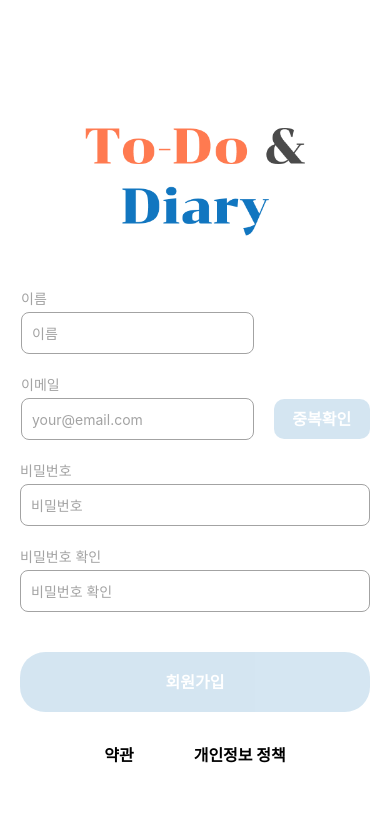
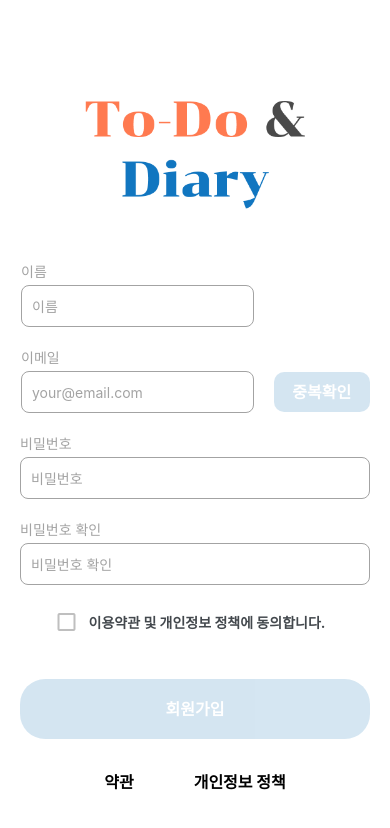
Before and after one commit to 40food/MobileProgramming, a React Native app: screen /SignUp in a window 390 px wide. Shown: the top 828 px of the page. Built offline with nearby package versions, Linux system fonts and the light colour scheme.

Commit message:
[Feat] 회원가입 시 약관동의 체크박스 구현
CheckBox dependency추가 및 내용 구현

```diff
--- a/package.json
+++ b/package.json
@@ -14,6 +14,8 @@
     "@react-navigation/native": "^6.1.6",
     "@react-navigation/native-stack": "^6.9.12",
     "@react-navigation/stack": "^6.3.16",
+    "@rneui/base": "^4.0.0-rc.7",
+    "@rneui/themed": "^4.0.0-rc.7",
     "@types/react": "~18.0.27",
     "date-fns": "^2.30.0",
     "expo": "~48.0.18",
--- a/src/screens/SignUpScreen.js
+++ b/src/screens/SignUpScreen.js
@@ -11,7 +11,7 @@ import Input, { KeyboardTypes, ReturnKeyTypes } from '../components/Input';
 import { useEffect, useState } from 'react';
 import Button from '../components/Button';
 import Logo from '../components/Logo';
-
+import { CheckBox } from '@rneui/themed';
 import { useNavigation } from '@react-navigation/native';
 import { AuthRoutes } from '../navigations/routes';
 
@@ -20,15 +20,22 @@ const SignUpScreen = () => {
   const [email, setEmail] = useState('');
   const [password, setPassword] = useState('');
   const [passwordCheck, setPasswordCheck] = useState('');
+  const [checked, setChecked] = useState(false);
   const [disabled, setDisabled] = useState(true);
   const [disabled2, setDisabled2] = useState(true);
   const navigation = useNavigation();
 
   useEffect(() => {
     setDisabled(
-      !(name.trim() && email.trim() && password.trim() && passwordCheck.trim())
+      !(
+        name.trim() &&
+        email.trim() &&
+        password.trim() &&
+        passwordCheck.trim() &&
+        checked == true
+      )
     );
-  }, [name, email, password, passwordCheck]);
+  }, [name, email, password, passwordCheck, checked]);
   useEffect(() => {
     setDisabled2(!email.trim());
   }, [email]);
@@ -41,6 +48,7 @@ const SignUpScreen = () => {
     Keyboard.dismiss();
     console.log('DuplicationCheck:', email);
   };
+  const toggleCheckbox = () => setChecked(!checked);
 
   return (
     <KeyboardAvoidingView
@@ -78,7 +86,6 @@ const SignUpScreen = () => {
               </View>
             </View>
           </View>
-
           <Input
             title={'비밀번호'}
             returnKeyType={ReturnKeyTypes.NEXT}
@@ -96,6 +103,14 @@ const SignUpScreen = () => {
               setPasswordCheck(passwordCheck.trim())
             }
             onSubmitEditing={onSubmit}
+          />
+          <CheckBox
+            title="이용약관 및 개인정보 정책에 동의합니다."
+            checked={checked}
+            onPress={toggleCheckbox}
+            iconType="material-community"
+            checkedIcon="checkbox-outline"
+            uncheckedIcon={'checkbox-blank-outline'}
           />
           <View style={styles.buttonContainer}>
             <Button
```
Also changed, not shown: 1 other file (tests, documents, lock files or other folders).
